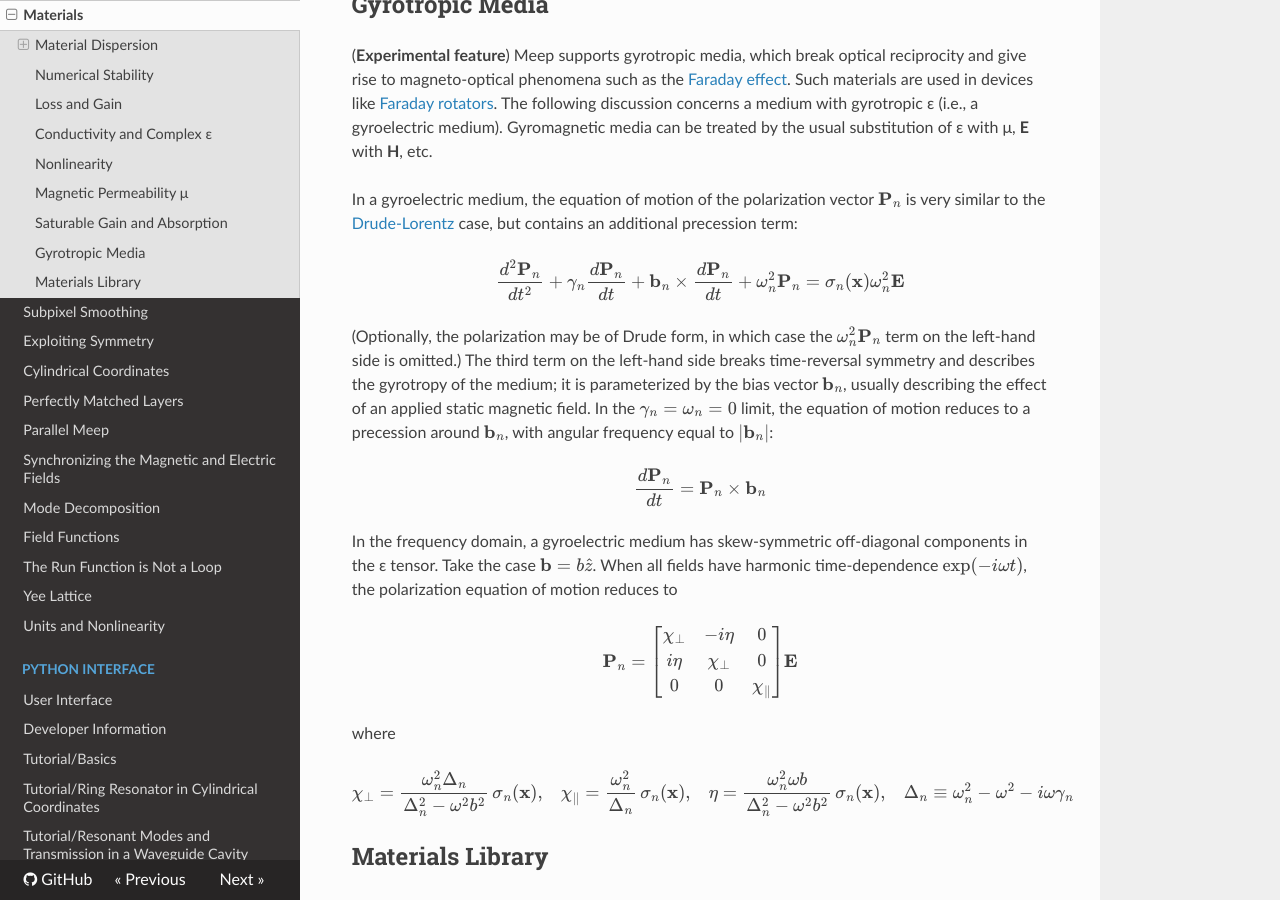
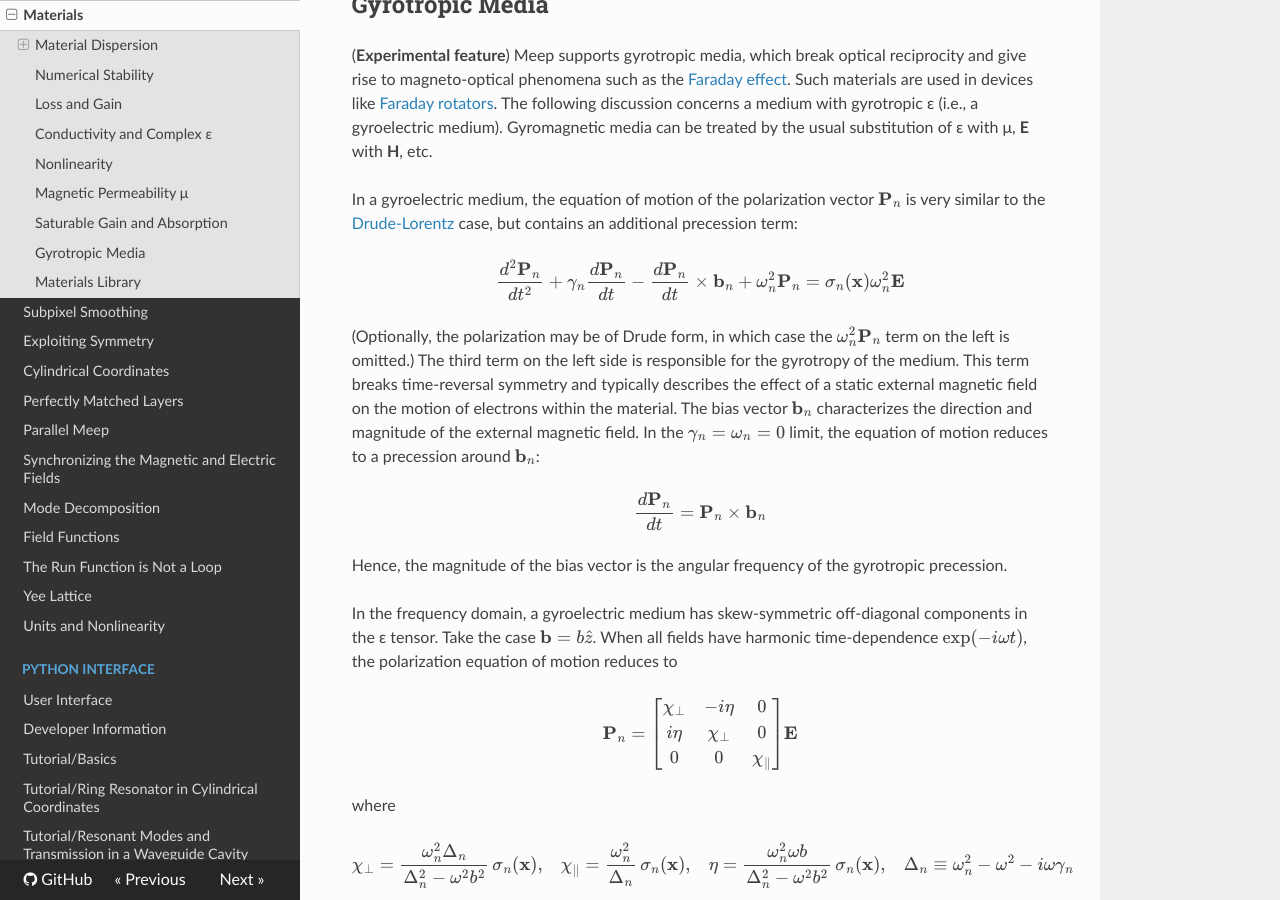
Before and after one commit to NanoComp/meep, an MkDocs documentation site: the page built from doc/docs/Materials.md, in a window 1280 px wide and 900 px high, scrolled down 7595 px. Built offline with MkDocs 1.6.1, drawn with Linux system fonts in a browser that asks for light colours; nearby versions of some CDN libraries; formulas are drawn with MathJax 3; old or Windows-style settings are respelled for this version of MkDocs.

```diff
--- a/doc/docs/Materials.md
+++ b/doc/docs/Materials.md
@@ -174,11 +174,13 @@ Gyrotropic Media
 
 In a gyroelectric medium, the equation of motion of the polarization vector $\mathbf{P}_n$ is very similar to the [Drude-Lorentz](Materials.md#material-dispersion) case, but contains an additional precession term:
 
-$$\frac{d^2\mathbf{P}_n}{dt^2} + \gamma_n \frac{d\mathbf{P}_n}{dt} + \mathbf{b}_n \times \frac{d\mathbf{P}_n}{dt} + \omega_n^2 \mathbf{P}_n = \sigma_n(\mathbf{x}) \omega_n^2 \mathbf{E}$$
+$$\frac{d^2\mathbf{P}_n}{dt^2} + \gamma_n \frac{d\mathbf{P}_n}{dt} - \frac{d\mathbf{P}_n}{dt} \times \mathbf{b}_n + \omega_n^2 \mathbf{P}_n = \sigma_n(\mathbf{x}) \omega_n^2 \mathbf{E}$$
 
-(Optionally, the polarization may be of Drude form, in which case the $\omega_n^2 \mathbf{P}_n$ term on the left-hand side is omitted.) The third term on the left-hand side breaks time-reversal symmetry and describes the gyrotropy of the medium; it is parameterized by the bias vector $\mathbf{b}_n$, usually describing the effect of an applied static magnetic field. In the $\gamma_n = \omega_n = 0$ limit, the equation of motion reduces to a precession around $\mathbf{b}_n$, with angular frequency equal to $|\mathbf{b}_n|$:
+(Optionally, the polarization may be of Drude form, in which case the $\omega_n^2 \mathbf{P}_n$ term on the left is omitted.) The third term on the left side is responsible for the gyrotropy of the medium. This term breaks time-reversal symmetry and typically describes the effect of a static external magnetic field on the motion of electrons within the material. The bias vector $\mathbf{b}_n$ characterizes the direction and magnitude of the external magnetic field. In the $\gamma_n = \omega_n = 0$ limit, the equation of motion reduces to a precession around $\mathbf{b}_n$:
 
 $$\frac{d\mathbf{P}_n}{dt} = \mathbf{P}_n \times \mathbf{b}_n$$
+
+Hence, the magnitude of the bias vector is the angular frequency of the gyrotropic precession.
 
 In the frequency domain, a gyroelectric medium has skew-symmetric off-diagonal components in the ε tensor. Take the case $\mathbf{b} = b \hat{z}$. When all fields have harmonic time-dependence $\exp(-i\omega t)$, the polarization equation of motion reduces to
 
```
Also changed, not shown: doc/docs/Python_Tutorials/Gyrotropic_Media.md (+16 -16 lines), doc/docs/Python_User_Interface.md (+1 -1 lines), doc/docs/images/Faraday-rotation-comparison.png, doc/docs/images/Faraday-rotation.png, 1 other file.
